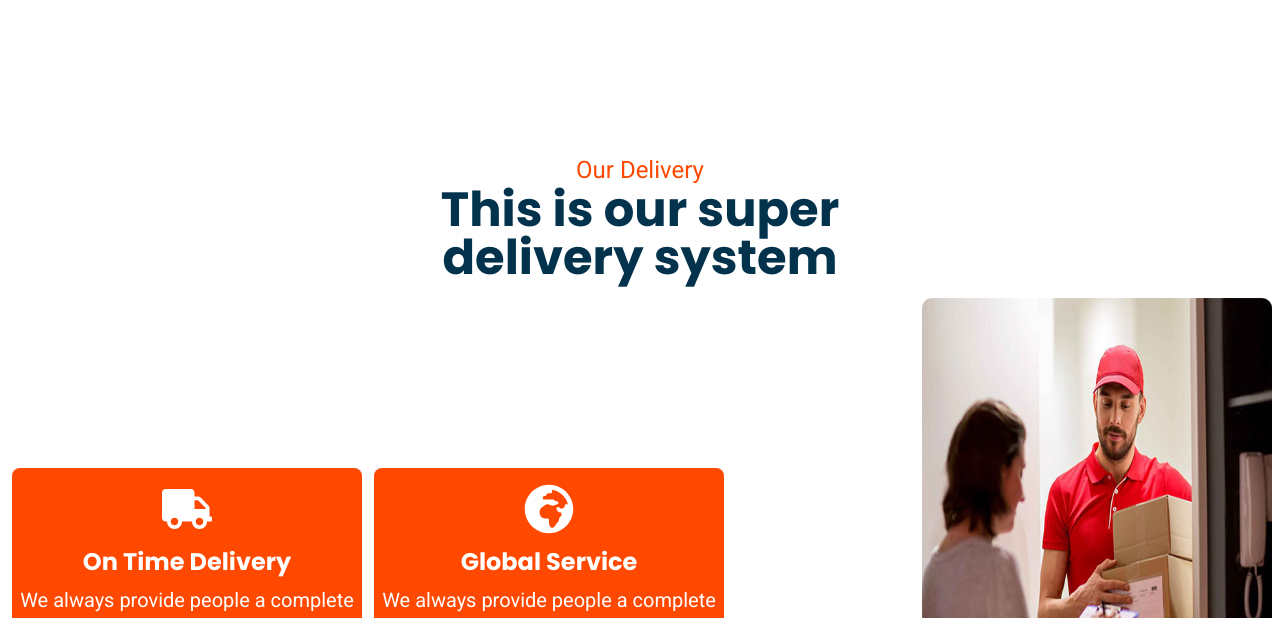
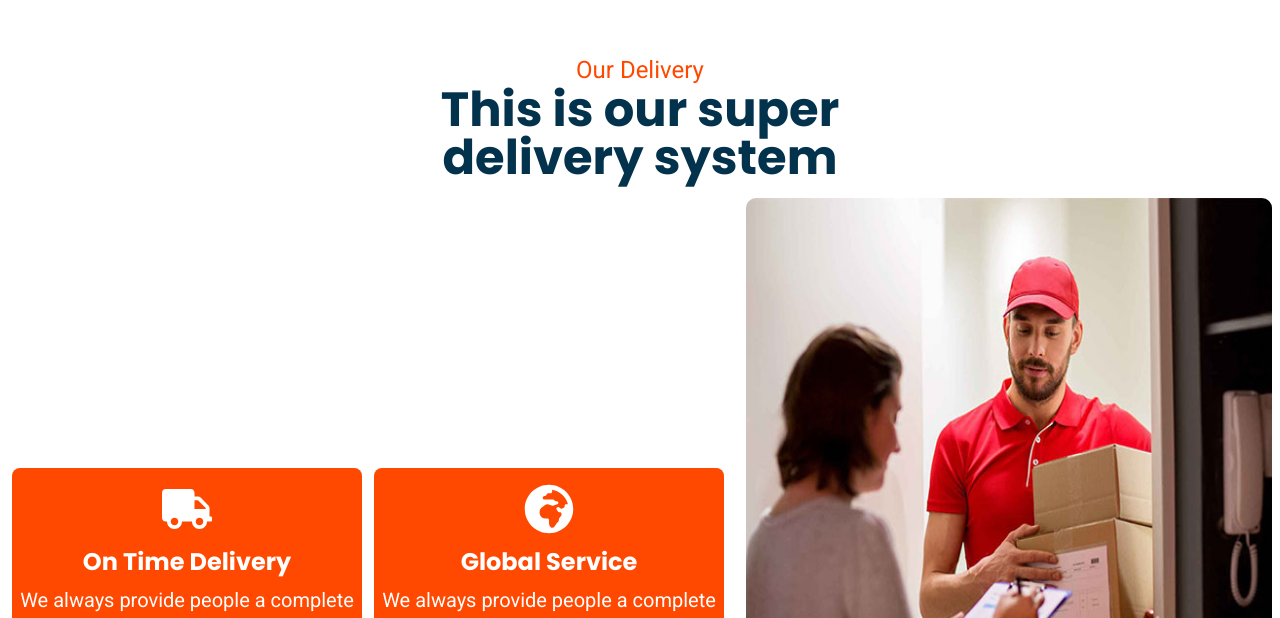
Before and after one commit to md-mostafiz181/Fast-Jao-React, a React (Vite) app: page / in a window 1280 px wide. Shown: the part 1602-2220 px from the top of the page. Built offline with nearby package versions, Linux system fonts and the light colour scheme.

Commit message:
fixed img width problem

```diff
--- a/src/pages/Home/Delivary/Delivary.css
+++ b/src/pages/Home/Delivary/Delivary.css
@@ -1,6 +1,6 @@
 #delivary-part{
     /* padding: 200px 0; */
-    padding-top: 200px;
+    padding-top: 100px;
     padding-bottom: 0;
 
 }
@@ -64,10 +64,9 @@
 }
 
 #delivary-part .delivary-right {
-    width: 350px;
-    height: 400px;
+    width: 526px;
+    height: 500px;
     border-radius: 10px;
-
 }
 
 #delivary-part .delivary-right img{
--- a/src/pages/Home/Delivary/Delivary.jsx
+++ b/src/pages/Home/Delivary/Delivary.jsx
@@ -59,7 +59,7 @@ const Delivary = () => {
             </div>
             <div></div>
           </div>
-          <div className="delivary-right ms-1">
+          <div className="delivary-right hidden sm:block ms-1">
             <img src={delivary} alt="" />
           </div>
         </div>
```
